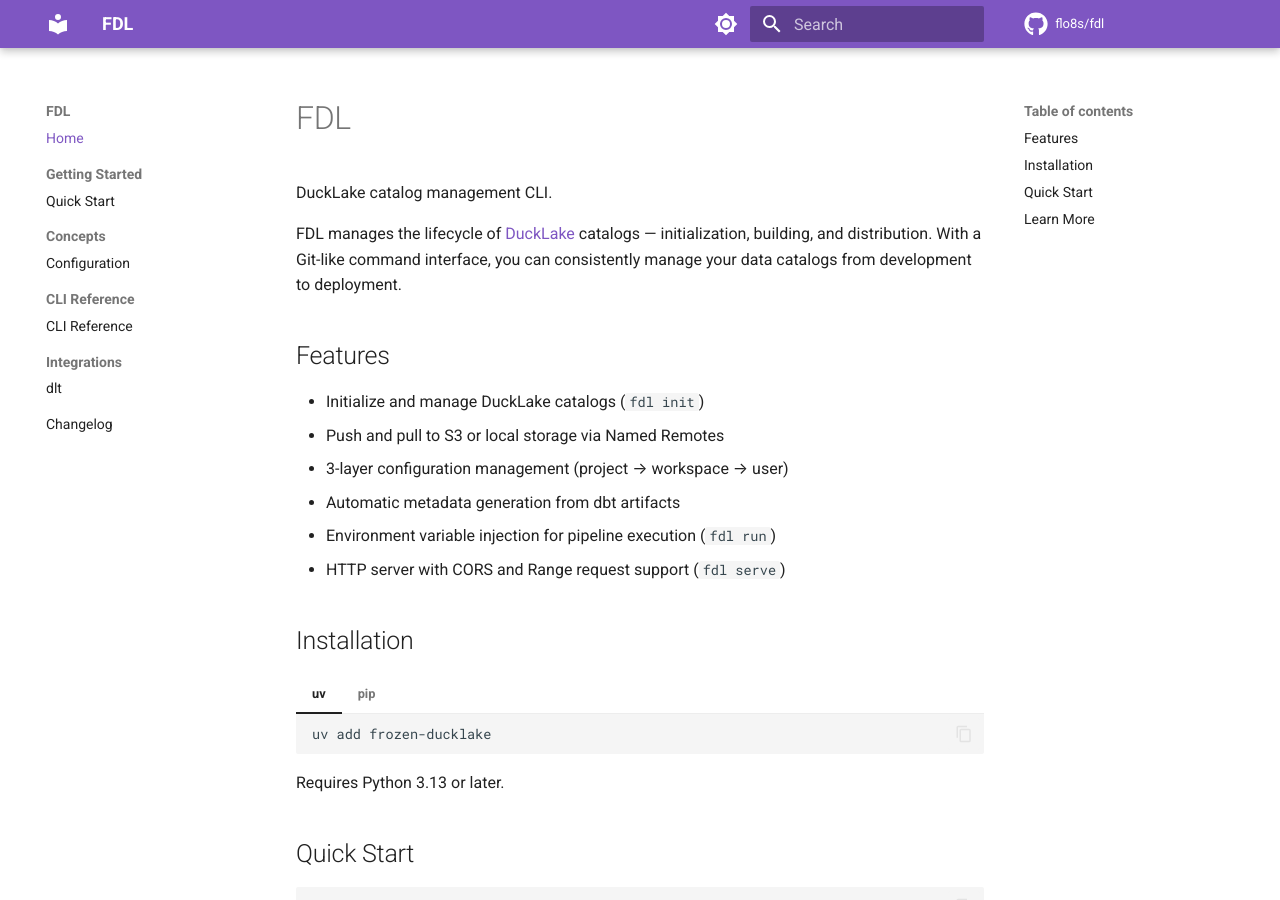
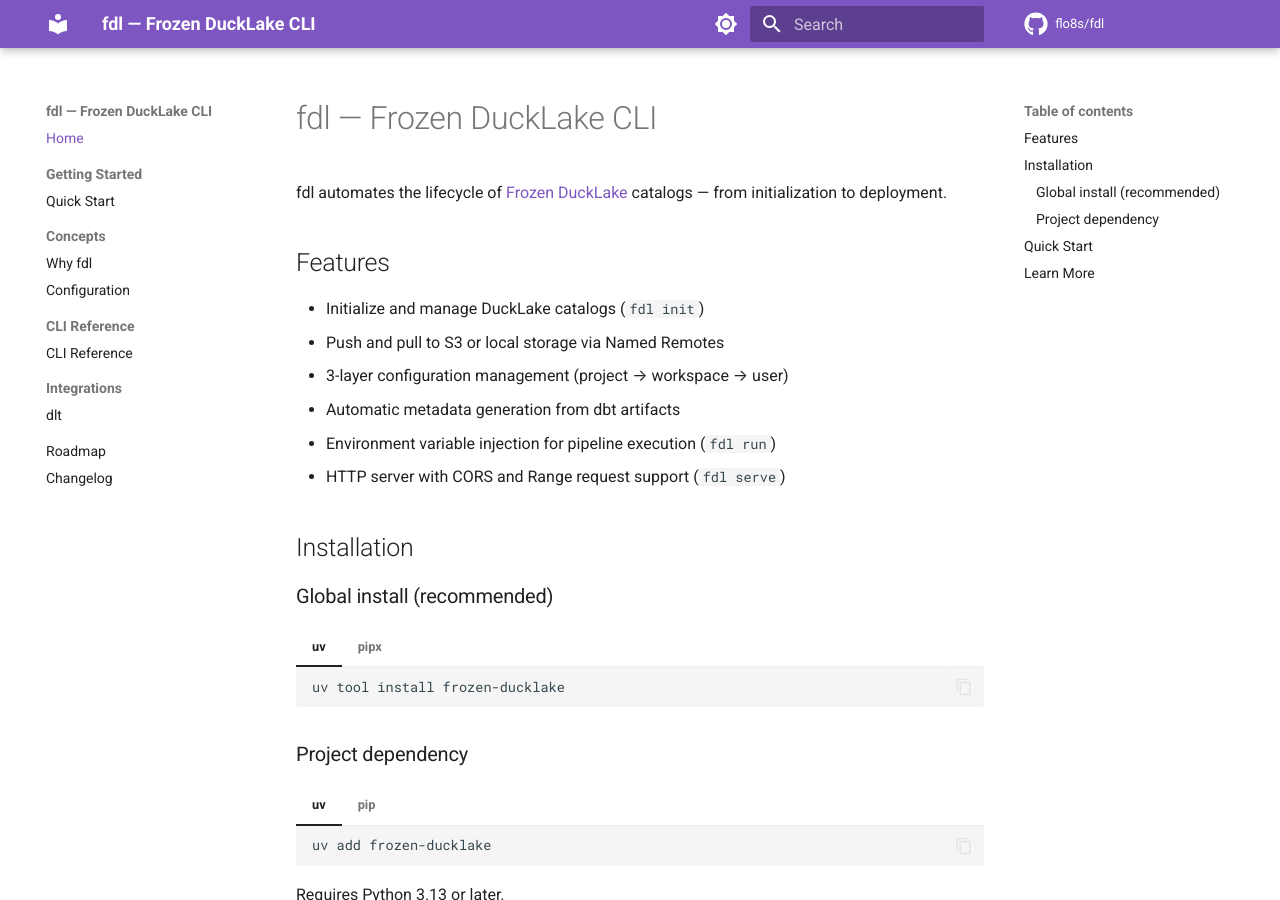
Before and after one commit to flo8s/fdl, an MkDocs documentation site: the page built from docs/index.md, in a window 1280 px wide and 900 px high. Built offline with MkDocs 1.6.1 and Material for MkDocs 9.7.7, drawn with Linux system fonts in a browser that asks for light colours; comment, search, counter and statistics services are not loaded.

Commit message:
refactor: unify branding to Frozen DuckLake
- Rename "Frozen Data Lake" to "Frozen DuckLake" across all files
- Normalize casing: FDL → fdl
- Remove "Git-like" messaging
- Update site_name to "fdl — Frozen DuckLake CLI"

````diff
--- a/docs/index.md
+++ b/docs/index.md
@@ -1,9 +1,6 @@
-# FDL
+# fdl — Frozen DuckLake CLI
 
-DuckLake catalog management CLI.
-
-FDL manages the lifecycle of [DuckLake](https://ducklake.select/) catalogs — initialization, building, and distribution.
-With a Git-like command interface, you can consistently manage your data catalogs from development to deployment.
+fdl automates the lifecycle of [Frozen DuckLake](https://ducklake.select/2025/10/24/frozen-ducklake/) catalogs — from initialization to deployment.
 
 ## Features
 
@@ -15,6 +12,22 @@
 - HTTP server with CORS and Range request support (`fdl serve`)
 
 ## Installation
+
+### Global install (recommended)
+
+=== "uv"
+
+    ```bash
+    uv tool install frozen-ducklake
+    ```
+
+=== "pipx"
+
+    ```bash
+    pipx install frozen-ducklake
+    ```
+
+### Project dependency
 
 === "uv"
 
--- a/mkdocs.yml
+++ b/mkdocs.yml
@@ -1,5 +1,5 @@
-site_name: FDL
-site_description: Frozen DuckLake - DuckLake catalog management CLI
+site_name: fdl — Frozen DuckLake CLI
+site_description: Frozen DuckLake CLI
 site_url: https://fdl.flo8s.com/
 repo_url: https://github.com/flo8s/fdl
 repo_name: flo8s/fdl
@@ -38,11 +38,13 @@
   - Getting Started:
       - Quick Start: getting-started/quickstart.md
   - Concepts:
+      - Why fdl: concepts/why-fdl.md
       - Configuration: concepts/configuration.md
   - CLI Reference:
       - cli/index.md
   - Integrations:
       - dlt: integrations/dlt.md
+  - Roadmap: roadmap.md
   - Changelog: changelog.md
 
 markdown_extensions:
````
Also changed, not shown: README.md (+2 -5 lines), docs/cli/index.md (+1 -1 lines), docs/concepts/configuration.md (+1 -1 lines), docs/integrations/dlt.md (+4 -4 lines).
